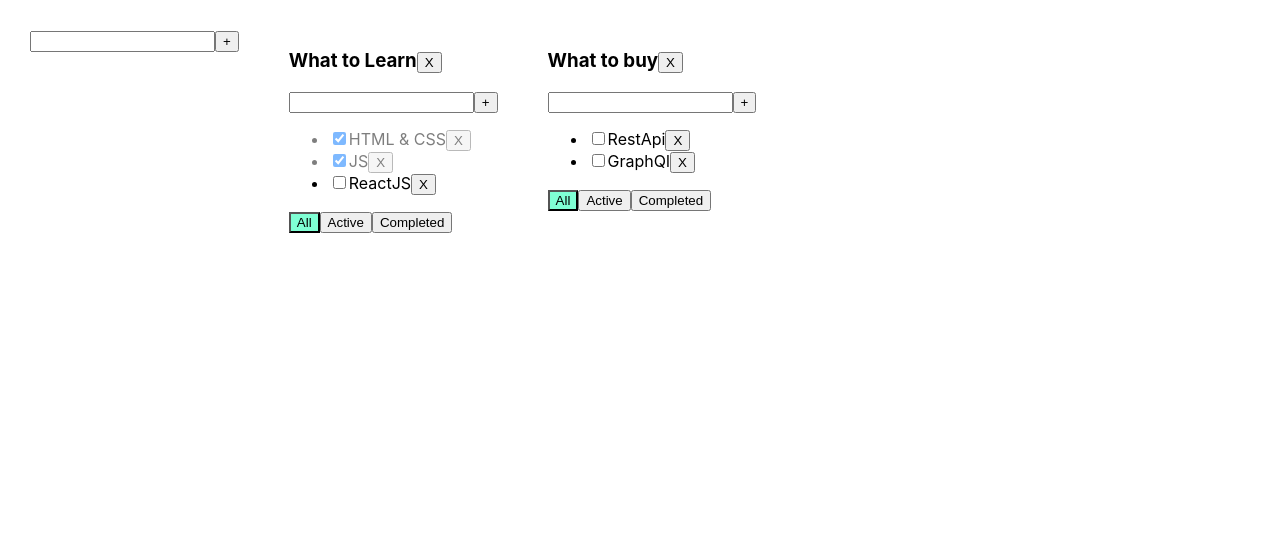
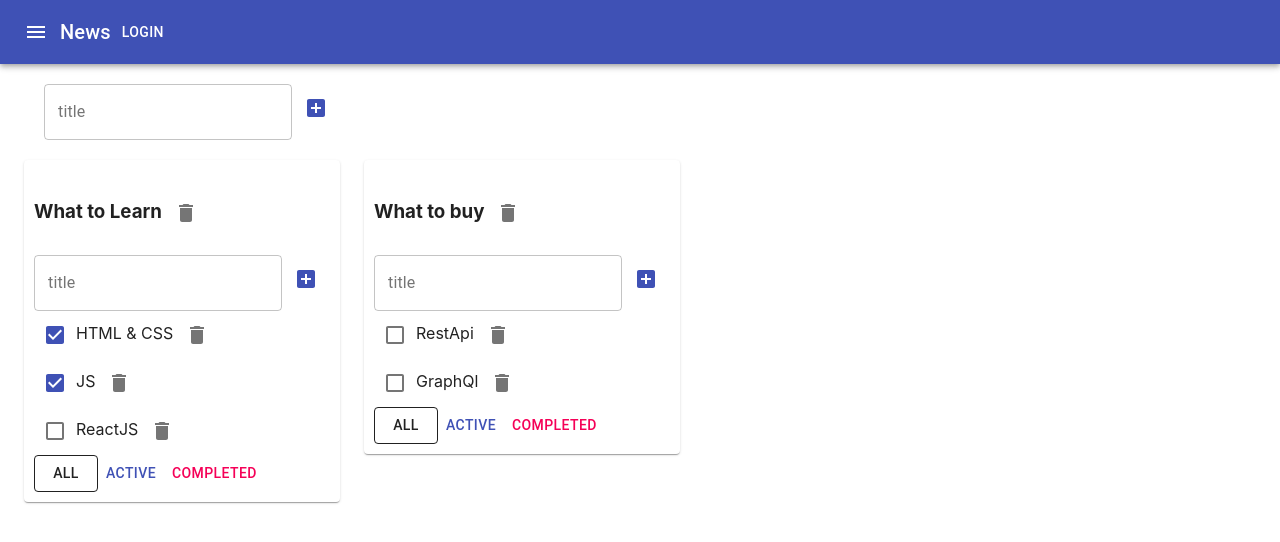
Before and after one commit to Yuri1011/TaskList, a React (Create React App) app: page / in a window 1280 px wide. Shown: the top 542 px of the page. Built offline with nearby package versions, Linux system fonts and the light colour scheme.

Commit message:
styled the project using the library material-ui.

```diff
--- a/package.json
+++ b/package.json
@@ -4,6 +4,8 @@
   "private": true,
   "homepage": "https://Yuri1011.github.io/tasklist",
   "dependencies": {
+    "@material-ui/core": "^4.11.3",
+    "@material-ui/icons": "^4.11.2",
     "@testing-library/jest-dom": "^4.2.4",
     "@testing-library/react": "^9.3.2",
     "@testing-library/user-event": "^7.1.2",
--- a/src/App.css
+++ /dev/null
@@ -1,24 +0,0 @@
-.App {
-    padding: 30px;
-    display: flex;
-}
-
-.App > div {
-    margin-right: 50px;
-}
-
-.error {
-    border: red 1px solid;
-}
-
-.error-message {
-    color: red;
-}
-
-.active-filter {
-    background-color: aquamarine;
-}
-
-.is-done {
-    opacity: 0.5;
-}
--- a/src/App.tsx
+++ b/src/App/App.tsx
@@ -1,8 +1,10 @@
 import React, {useState} from 'react';
 import './App.css';
-import {TaskType, TodoList} from "./TodoList";
+import {TaskType, TodoList} from "../components/TodoList/TodoList";
 import {v1} from "uuid";
-import {AddItemForm} from "./AddItemForm";
+import {AddItemForm} from "../components/AddItemForm/AddItemForm";
+import {AppBar, Button, Container, Grid, IconButton, Paper, Toolbar, Typography} from "@material-ui/core";
+import {Menu} from "@material-ui/icons";
 
 type TaskStateType = {
     [key: string]: Array<TaskType>
@@ -112,7 +114,22 @@ function App() {
 
     return (
         <div className="App">
+            <AppBar position="static">
+                <Toolbar>
+                    <IconButton edge="start" color="inherit" aria-label="menu">
+                        <Menu/>
+                    </IconButton>
+                    <Typography variant="h6">
+                        News
+                    </Typography>
+                    <Button color="inherit">Login</Button>
+                </Toolbar>
+            </AppBar>
+            <Container fixed>
+                <Grid container style={{padding: '20px'}}>
                     <AddItemForm addItem={addTodoList}/>
+                </Grid>
+                <Grid container spacing={3}>
                     {
                         todoLists.map(tl => {
                                 let allTodoListTasks = tasks[tl.id];
@@ -124,7 +141,9 @@ function App() {
                                 if (tl.filter === 'completed') {
                                     tasksForTodoList = allTodoListTasks.filter(task => task.isDone);
                                 }
-                    return <TodoList title={tl.title}
+                                return <Grid item>
+                                    <Paper style={{padding: '10px'}}>
+                                        <TodoList title={tl.title}
                                                   tasks={tasksForTodoList}
                                                   removeTask={removeTask}
                                                   changeFilter={changeFilter}
@@ -135,11 +154,15 @@ function App() {
                                                   id={tl.id}
                                                   key={tl.id}
                                                   changeTaskTitle={changeTaskTitle}
-                                     changeTodoListTitle={changeTodoListTitle}
-                    />
+                                                  changeTodoListTitle={changeTodoListTitle}/>
+                                    </Paper>
+                                </Grid>
                             }
                         )
                     }
+                </Grid>
+            </Container>
+
         </div>
     );
 }
--- a/src/TodoList.tsx
+++ /dev/null
@@ -1,82 +0,0 @@
-import React, {ChangeEvent} from "react";
-import {FilterValuesType} from "./App";
-import {AddItemForm} from "./AddItemForm";
-import {EditableSpan} from "./EditableSpan";
-
-export type TaskType = {
-    id: string
-    title: string
-    isDone: boolean
-}
-type PropsTypeTodoList = {
-    id: string
-    title: string
-    tasks: Array<TaskType>
-    removeTask: (taskId: string, todoListId: string) => void
-    changeFilter: (value: FilterValuesType, todoListId: string) => void
-    addTask: (title: string, todoListId: string) => void
-    filter: string
-    changeTaskStatus: (id: string, isDone: boolean, todoListId: string) => void
-    changeTaskTitle: (id: string, newTitle: string, todoListId: string) => void
-    removeTodoList: (id: string) => void
-    changeTodoListTitle: (id: string, newTitle: string) => void
-}
-
-export function TodoList(props: PropsTypeTodoList) {
-
-    const removeTodoList = () => {
-        props.removeTodoList(props.id)
-    };
-    const onClickAllHandler = () => props.changeFilter('all', props.id)
-    const onClickActiveHandler = () => props.changeFilter('completed', props.id)
-    const onClickCompletedHandler = () => props.changeFilter('active', props.id)
-    const addTask = (title: string) => props.addTask(title, props.id);
-    const changeTodoListTitle = (newTitle: string) => {
-        props.changeTodoListTitle(props.id, newTitle);
-    }
-    return (
-        <div>
-            <h3><EditableSpan title={props.title} onChange={changeTodoListTitle}/>
-                <button onClick={removeTodoList}>X</button>
-            </h3>
-            <AddItemForm addItem={addTask}/>
-            <ul>
-                {
-                    props.tasks.map((t) => {
-                        const onClickRemoveTaskHandler = () => props.removeTask(t.id, props.id);
-                        const onChangeHandler = (e: ChangeEvent<HTMLInputElement>) => {
-                            let newIsDoneValue = e.currentTarget.checked;
-                            props.changeTaskStatus(t.id, newIsDoneValue, props.id);
-                        }
-                        const onChangeTitleHandler = (newValue: string) => {
-                            props.changeTaskTitle(t.id, newValue, props.id);
-                        }
-                        return (
-                            <li key={t.id}
-                                className={t.isDone ? 'is-done' : ''}>
-                                <input type="checkbox"
-                                       checked={t.isDone}
-                                       onChange={onChangeHandler}/>
-                                <EditableSpan title={t.title}
-                                              onChange={onChangeTitleHandler}/>
-                                <button onClick={onClickRemoveTaskHandler}>X</button>
-                            </li>
-                        )
-                        }
-                    )
-                }
-            </ul>
-            <div>
-                <button className={props.filter === 'all' ? 'active-filter' : ''}
-                        onClick={onClickAllHandler}>All
-                </button>
-                <button className={props.filter === 'active' ? 'active-filter' : ''}
-                        onClick={onClickCompletedHandler}>Active
-                </button>
-                <button className={props.filter === 'completed' ? 'active-filter' : ''}
-                        onClick={onClickActiveHandler}>Completed
-                </button>
-            </div>
-        </div>
-    )
-}
--- a/src/AddItemForm.tsx
+++ b/src/components/AddItemForm/AddItemForm.tsx
@@ -1,4 +1,6 @@
 import React, {ChangeEvent, KeyboardEvent, useState} from "react";
+import {IconButton, TextField} from "@material-ui/core";
+import {AddBox} from "@material-ui/icons";
 
 type AddItemFormPropsType = {
     addItem: (title: string) => void
@@ -27,13 +29,17 @@ export function AddItemForm(props: AddItemFormPropsType) {
     }
     return (
         <div>
-            <input onChange={onChangeHandler}
-                   value={title}
-                   onKeyPress={onKeyPressHandler}
-                   className={error ? 'error' : ''}
+            <TextField onChange={onChangeHandler}
+                       value={title}
+                       onKeyPress={onKeyPressHandler}
+                       variant={'outlined'}
+                       error={!!error}
+                       label={'title'}
+                       helperText={error}
             />
-            <button onClick={addTask}>+</button>
-            {error && <div className={'error-message'}>{error}</div>}
+            <IconButton onClick={addTask}>
+                <AddBox color={'primary'}/>
+            </IconButton>
         </div>
     )
 }
--- /dev/null
+++ b/src/components/TodoList/TodoList.tsx
@@ -0,0 +1,96 @@
+import React, {ChangeEvent} from "react";
+import {FilterValuesType} from "../../App/App";
+import {AddItemForm} from "../AddItemForm/AddItemForm";
+import {EditTableSpan} from "../EditTableSpan/EditTableSpan";
+import {Button, Checkbox, IconButton} from "@material-ui/core";
+import {Delete} from "@material-ui/icons";
+
+export type TaskType = {
+    id: string
+    title: string
+    isDone: boolean
+}
+type PropsTypeTodoList = {
+    id: string
+    title: string
+    tasks: Array<TaskType>
+    removeTask: (taskId: string, todoListId: string) => void
+    changeFilter: (value: FilterValuesType, todoListId: string) => void
+    addTask: (title: string, todoListId: string) => void
+    filter: string
+    changeTaskStatus: (id: string, isDone: boolean, todoListId: string) => void
+    changeTaskTitle: (id: string, newTitle: string, todoListId: string) => void
+    removeTodoList: (id: string) => void
+    changeTodoListTitle: (id: string, newTitle: string) => void
+}
+
+export function TodoList(props: PropsTypeTodoList) {
+
+    const removeTodoList = () => {
+        props.removeTodoList(props.id)
+    };
+    const onClickAllHandler = () => props.changeFilter('all', props.id)
+    const onClickActiveHandler = () => props.changeFilter('completed', props.id)
+    const onClickCompletedHandler = () => props.changeFilter('active', props.id)
+    const addTask = (title: string) => props.addTask(title, props.id);
+    const changeTodoListTitle = (newTitle: string) => {
+        props.changeTodoListTitle(props.id, newTitle);
+    }
+    return (
+        <div>
+            <h3>
+                <EditTableSpan title={props.title}
+                               onChange={changeTodoListTitle}/>
+                <IconButton onClick={removeTodoList}>
+                    <Delete/>
+                </IconButton>
+            </h3>
+            <AddItemForm addItem={addTask}/>
+            <div>
+                {
+                    props.tasks.map((t) => {
+                            const onClickRemoveTaskHandler = () => props.removeTask(t.id, props.id);
+                            const onChangeHandler = (e: ChangeEvent<HTMLInputElement>) => {
+                                let newIsDoneValue = e.currentTarget.checked;
+                                props.changeTaskStatus(t.id, newIsDoneValue, props.id);
+                            }
+                            const onChangeTitleHandler = (newValue: string) => {
+                                props.changeTaskTitle(t.id, newValue, props.id);
+                            }
+                            return (
+                                <div key={t.id}
+                                     className={t.isDone ? 'is-done' : ''}>
+                                    <Checkbox color={'primary'}
+                                              checked={t.isDone}
+                                              onChange={onChangeHandler}/>
+                                    <EditTableSpan title={t.title}
+                                                   onChange={onChangeTitleHandler}/>
+                                    <IconButton onClick={onClickRemoveTaskHandler}>
+                                        <Delete/>
+                                    </IconButton>
+                                </div>
+                            )
+                        }
+                    )
+                }
+            </div>
+            <div>
+                <Button variant={props.filter === 'all' ? 'outlined' : 'text'}
+                        onClick={onClickAllHandler}
+                        color={'inherit'}>
+                    All
+                </Button>
+                <Button variant={props.filter === 'active' ? 'outlined' : 'text'}
+                        onClick={onClickCompletedHandler}
+                        color={'primary'}>
+                    Active
+                </Button>
+                <Button variant={props.filter === 'completed' ? 'outlined' : 'text'}
+                        onClick={onClickActiveHandler}
+                        color={'secondary'}>
+                    Completed
+                </Button>
+            </div>
+        </div>
+    )
+}
--- a/src/index.tsx
+++ b/src/index.tsx
@@ -1,7 +1,7 @@
 import React from 'react';
 import ReactDOM from 'react-dom';
 import './index.css';
-import App from './App';
+import App from './App/App';
 import * as serviceWorker from './serviceWorker';
 
 ReactDOM.render(<App/>, document.getElementById('root'));
```
Also changed, not shown: src/components/EditTableSpan/EditTableSpan.tsx (renamed from src/EditableSpan.tsx, +7 -6 lines), src/App/App.css (added), 2 other files (tests, documents, lock files or other folders). Lines whose indentation alone changed are shown as unchanged.
